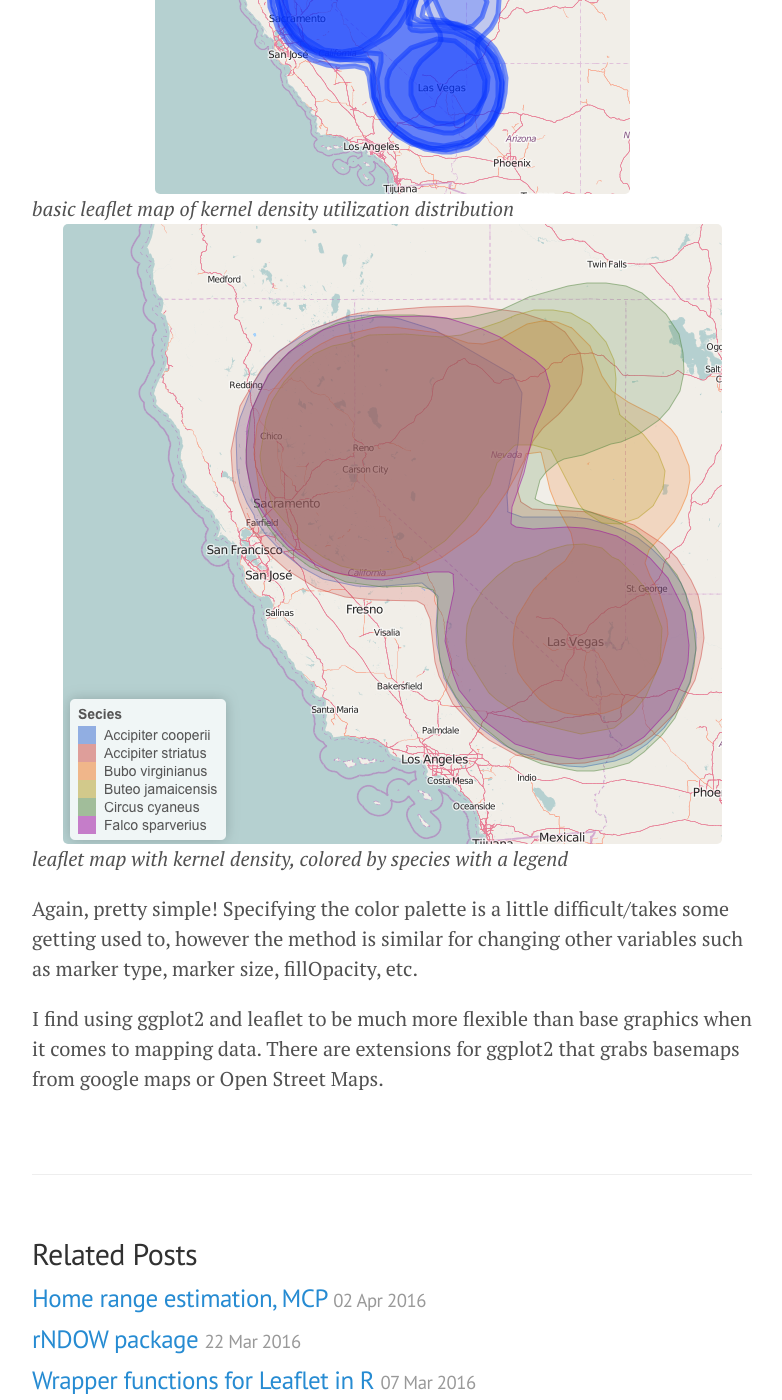
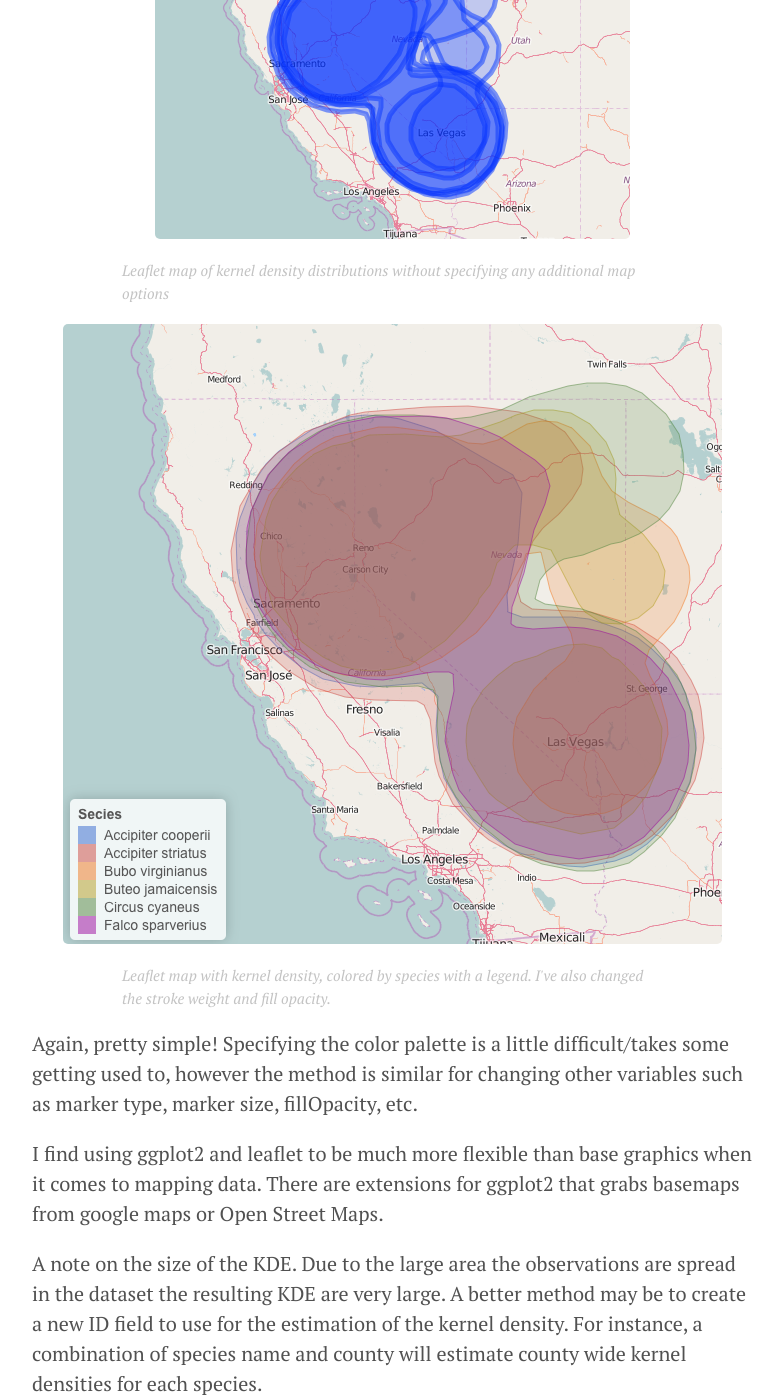
Before and after one commit to andrianaimisa/mgritts.github.io, a Jekyll site: the page built from _posts/2016-05-13-adehabitat-visualization.md, in a window 1280 px wide and 1400 px high, scrolled down 5399 px. Shown: the whole window, without its empty margins (248-1030 px from the left). Built offline with Jekyll 4.4.1, drawn with Linux system fonts in a browser that asks for light colours; some of the changed text lies outside the part shown.

Commit message:
caption css for images

```diff
--- a/_layouts/post.html
+++ b/_layouts/post.html
@@ -11,7 +11,7 @@ layout: default
 </div>
 
 <div class="related">
-  <h2>Related Posts</h2>
+  <h2>Recent Posts</h2>
   <ul class="related-posts">
     {% for post in site.related_posts limit:3 %}
       <li>
--- a/_posts/2016-05-13-adehabitat-visualization.md
+++ b/_posts/2016-05-13-adehabitat-visualization.md
@@ -114,9 +114,18 @@ g + facet_wrap(~id)
 {% endhighlight %}
 
 ![random data](/assets/ggplot.png)
-*basic ggplot map with the kernel densities ovelayed*
+<div class="caption">
+  <p class = "caption-text">
+    <em>ggplot map with overlayed utilization distributions and Nevada outline.</em>
+  </p>
+</div>
+
 ![random data](/assets/facet.png)
-*kernel densities faceted by species*
+<div class="caption">
+  <p class = "caption-text">
+    <em>Kernel density utilization distributions faceted by species.</em>
+  </p>
+</div>
 
 By now it is fairly obvious how poor this example dataset is. the utilization distributions are severely overlapping, but I think the method is clear.
 
@@ -140,10 +149,23 @@ leaflet(sdf_poly) %>% addTiles() %>%
 {% endhighlight %}
 
 ![random data](/assets/leaflet_ex1.png)
-*basic leaflet map of kernel density utilization distribution*
+<div class="caption">
+  <p class = "caption-text">
+    <em>Leaflet map of kernel density distributions without specifying
+    any additional map options</em>
+  </p>
+</div>
+
 ![random data](/assets/leaflet_ex2.png)
-*leaflet map with kernel density, colored by species with a legend*
+<div class="caption">
+  <p class = "caption-text">
+    <em>Leaflet map with kernel density, colored by species with a legend. I've
+    also changed the stroke weight and fill opacity.</em>
+  </p>
+</div>
 
 Again, pretty simple! Specifying the color palette is a little difficult/takes some getting used to, however the method is similar for changing other variables such as marker type, marker size, fillOpacity, etc.
 
 I find using ggplot2 and leaflet to be much more flexible than base graphics when it comes to mapping data. There are extensions for ggplot2 that grabs basemaps from google maps or Open Street Maps.
+
+A note on the size of the KDE. Due to the large area the observations are spread in the dataset the resulting KDE are very large. A better method may be to create a new ID field to use for the estimation of the kernel density. For instance, a combination of species name and county will estimate county wide kernel densities for each species.
--- a/public/css/poole.css
+++ b/public/css/poole.css
@@ -104,6 +104,17 @@ h4, h5, h6 {
 p {
   margin-top: 0;
   margin-bottom: 1rem;
+}
+
+div.caption {
+  width: 75%;
+  margin-left: auto;
+  margin-right: auto;
+}
+
+p.caption-text {
+  font-size: .75rem;
+  color: #c3c3c3;
 }
 
 strong {
```
Also changed, not shown: _posts/2016-04-02-homerange-mcp.md (+17 -1 lines).
